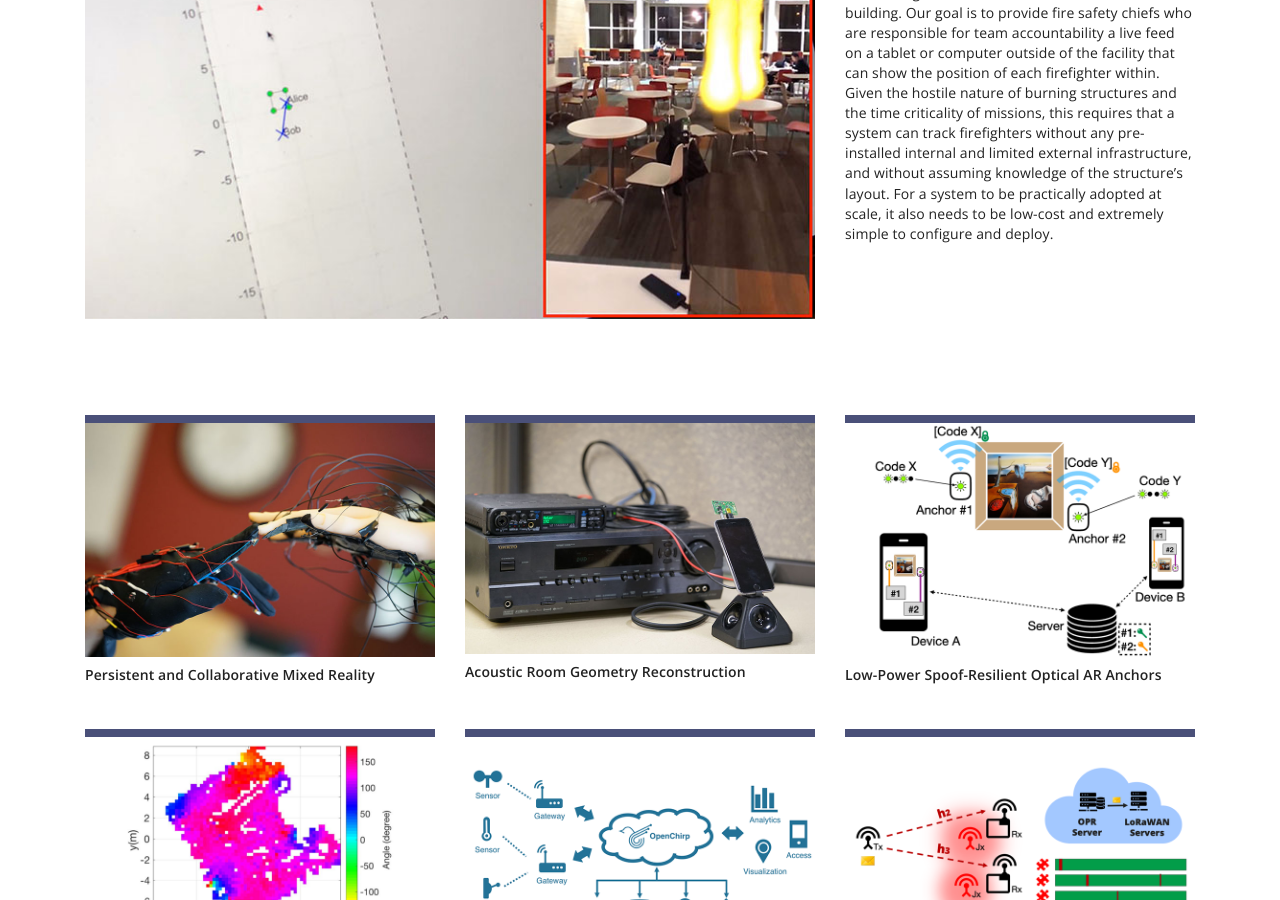
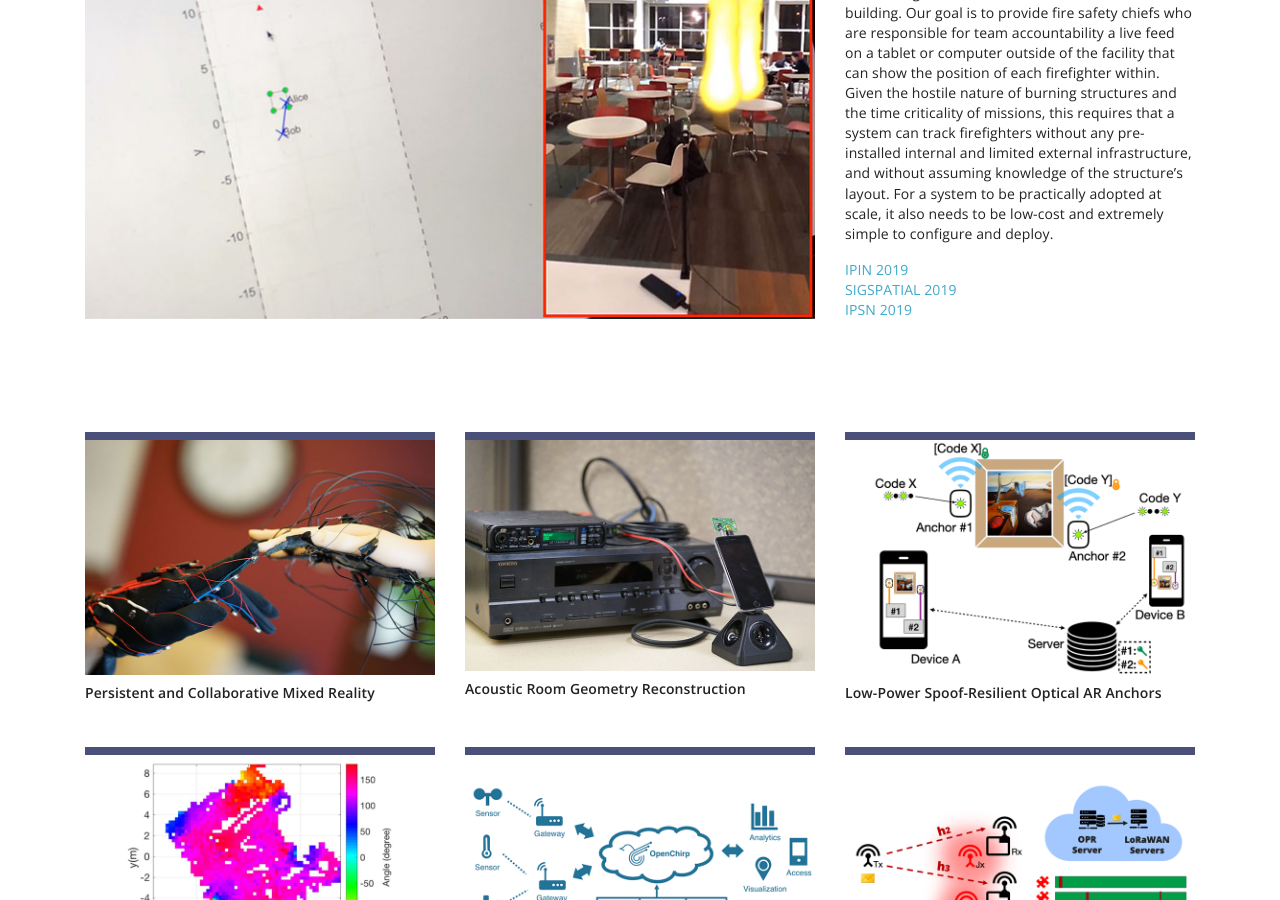
Before and after one commit to WiseLabCMU/website, a Jekyll site: the page built from _projects/free-localization.md, in a window 1280 px wide and 900 px high, scrolled down 414 px. Built offline with Jekyll 4.4.1, drawn with Linux system fonts in a browser that asks for light colours.

Commit message:
added NIST pubs

```diff
--- a/_projects/free-localization.md
+++ b/_projects/free-localization.md
@@ -5,3 +5,9 @@ image: "/img/projects/free-localization.jpg"
 priority: 3
 ---
 In this project we are developing a rapidly deployable infrastructure-free localization system to track firefighters inside of a structure such as a building. Our goal is to provide fire safety chiefs who are responsible for team accountability a live feed on a tablet or computer outside of the facility that can show the position of each firefighter within. Given the hostile nature of burning structures and the time criticality of missions, this requires that a system can track firefighters without any pre-installed internal and limited external infrastructure, and without assuming knowledge of the structure’s layout. For a system to be practically adopted at scale, it also needs to be low-cost and extremely simple to configure and deploy.
+
+
+
+[IPIN 2019](http://users.ece.cmu.edu/~agr/resources/publications/ipin19-mag-ar.pdf)
+[SIGSPATIAL 2019](http://users.ece.cmu.edu/~agr/resources/publications/sigspatial19-wang.pdf)
+[IPSN 2019](http://users.ece.cmu.edu/~agr/resources/publications/floorplan_IPSN_18.pdf)
```
